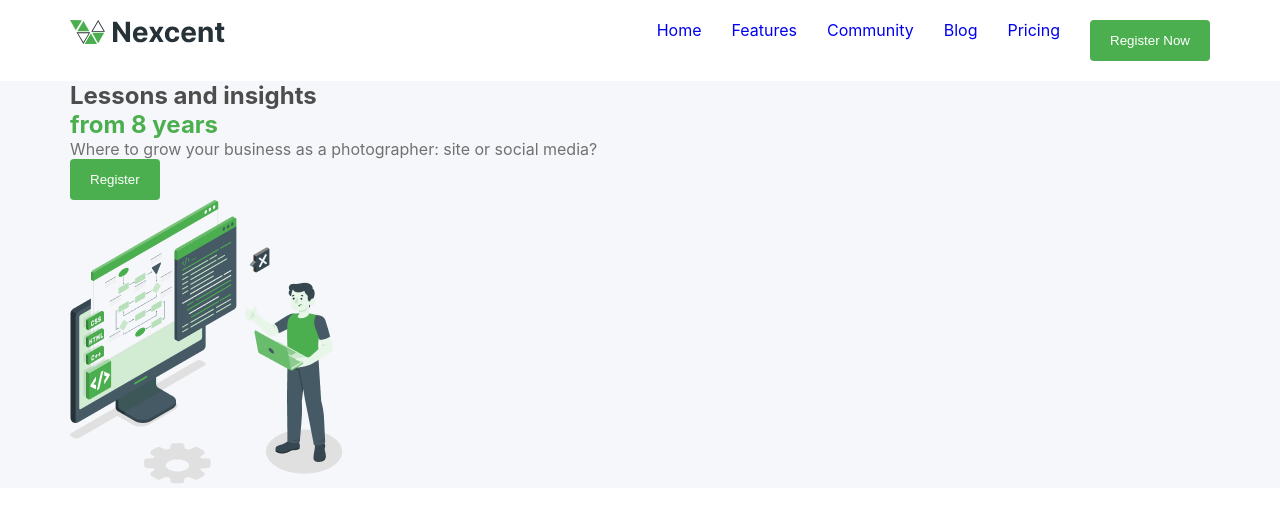
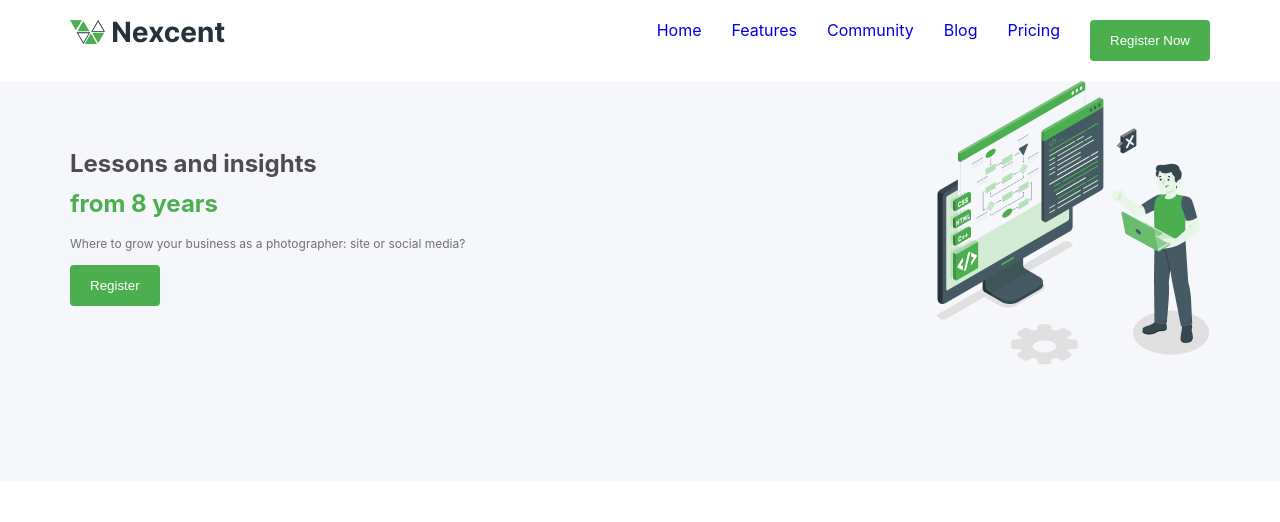
Before and after one commit to Aish-Re/Nexcent-Landing-Page, a React (Vite) app: page / in a window 1280 px wide. Shown: the top 522 px of the page. Built offline with nearby package versions, Linux system fonts and the light colour scheme.

Commit message:
feat : add hero section

```diff
--- a/src/components/Container/Container.tsx
+++ b/src/components/Container/Container.tsx
@@ -6,6 +6,10 @@ interface ContainerProps {
 }
 
 function Container({children, className} : ContainerProps) {
+    console.log({
+    className,
+    children
+});
     return(
         <div className={`container ${className?? ""}`}>
             {children}
--- a/src/components/Hero/Hero.scss
+++ b/src/components/Hero/Hero.scss
@@ -2,13 +2,16 @@
 
 .hero{
     background-color: #F5F7FA;
+    height: 400px;
 
     .hero-content{
         display: flex;
+        justify-content: space-between;
+        align-items: center;
     }
 
     .hero-left{
-
+        line-height: 40px;
         h1{
             color: variables.$text_color;
         }
@@ -19,6 +22,11 @@
 
         p{
             color: variables.$description_color;
+            font-size: 12px;
         }
     }
+
+    .hero-right{
+        align-items: center;
+    }
 }
--- a/src/components/Hero/Hero.tsx
+++ b/src/components/Hero/Hero.tsx
@@ -4,9 +4,11 @@ import './Hero.scss'
 import HeroImage from '../../assets/hero-image.png';
 
 function Hero() {
+    console.log("Hero rendered");
+
     return(
         <section className="hero">
-            <Container>
+            <Container className="hero-content">
                 <div className="hero-left">
                     <h1>Lessons and insights <br /><span className="hero-header">from 8 years</span></h1>
                     <p>Where to grow your business as a photographer: site or social media?</p>
@@ -17,7 +19,7 @@ function Hero() {
                 <div className="hero-right">
                     <img src={HeroImage} alt="Hero-Image" />
                 </div>
-        </Container>
+            </Container>
         </section>
     );
 }
--- a/src/main.tsx
+++ b/src/main.tsx
@@ -9,5 +9,5 @@ createRoot(document.getElementById('root')!).render(
     <BrowserRouter>
       <App />
     </BrowserRouter>
-  </StrictMode>
+  </StrictMode>,
 )
```
